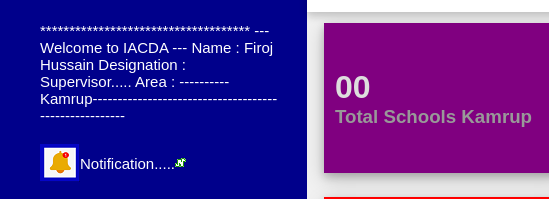
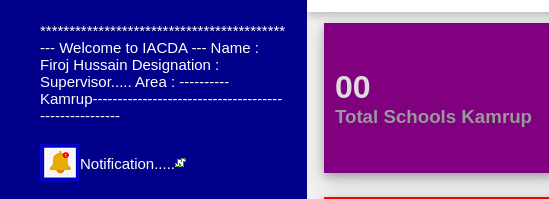
Before and after one commit to IACDA/Supervisor.portal.github.io, a plain HTML site: page index.html in a window 1280 px wide. Shown: the part 68-267 px from the top of the page, 0-549 px from the left. Drawn offline with Linux system fonts and the light colour scheme.

Commit message:
Update index.html

```diff
--- a/index.html
+++ b/index.html
@@ -13,7 +13,7 @@
 	<h2>Dashboard</h2>
 </div>
 	<ul>
-		<li>************************************ --- Welcome to IACDA ---  Name : Firoj Hussain  Designation : Supervisor..... Area : ----------Kamrup------------------------------------------------------</li>
+		<li>****************************************** --- Welcome to IACDA ---  Name : Firoj Hussain  Designation : Supervisor..... Area : ----------Kamrup------------------------------------------------------</li>
 		<li><img src="Photo/Notification.png" alt=""><span>Notification.....</span><img src="Photo/new.gif"></a></li>
 		<li><img src="Photo/teacher.png" alt=""><span>Teachers Data</span></a></li>
 		<li><img src="Photo/school.png" alt=""><span>Schools Data</span></a></li>
```
